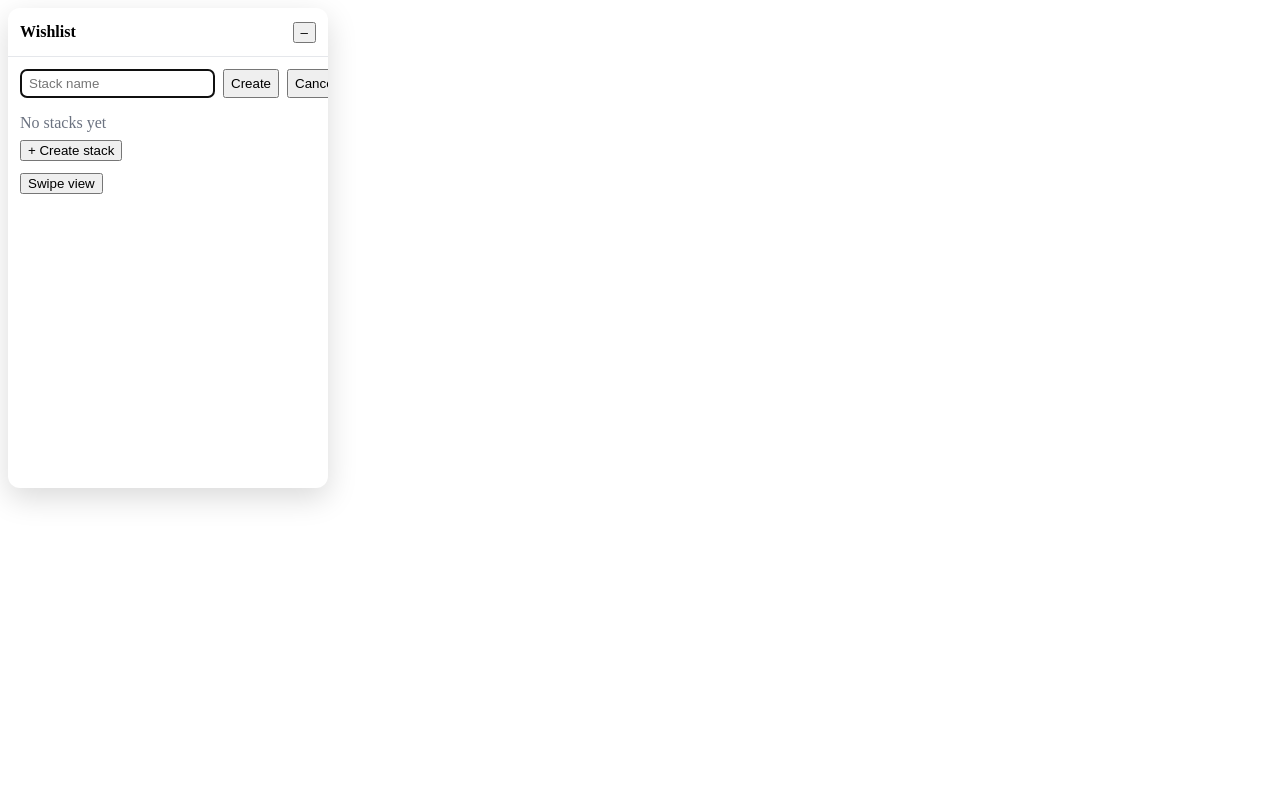
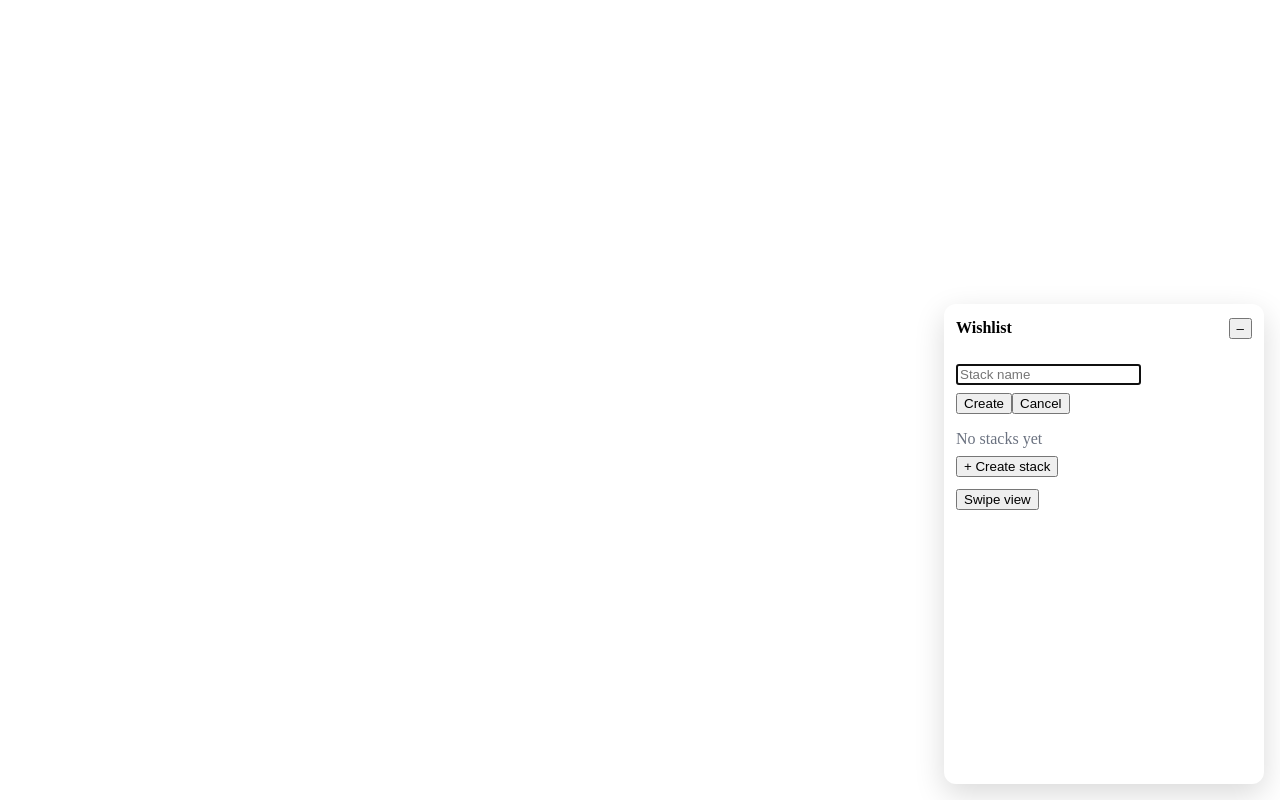
Before and after one commit to KhangLeThanh/widget, a React app: page / in a window 1280 px wide. Both pictures are taken after a click on the button "+ Create stack". Built offline with nearby package versions, Linux system fonts and the light colour scheme; the HTML template or start-up script is replaced by a standard one.

Commit message:
modify logic of create stack

```diff
--- a/src/features/wishlist/wishlistSlice.ts
+++ b/src/features/wishlist/wishlistSlice.ts
@@ -17,9 +17,6 @@ export interface WishlistState {
   stacks: Stack[];
   cards: Card[];
   activeStackId: string | null;
-  dockOpen: boolean;
-  filterText: string;
-  isCreatingStack: boolean;
   dockExpanded: boolean;
   swipeMode: boolean;
   showCreateStack: boolean;
@@ -29,9 +26,6 @@ const initialState: WishlistState = {
   stacks: [],
   cards: [],
   activeStackId: null,
-  dockOpen: true,
-  filterText: "",
-  isCreatingStack: false,
   dockExpanded: true,
   swipeMode: false,
   showCreateStack: false,
@@ -43,13 +37,17 @@ const wishlistSlice = createSlice({
   reducers: {
     stackAdded: {
       prepare(name: string) {
-        return { payload: { id: nanoid(), name } };
+        return {
+          payload: {
+            id: nanoid(),
+            name,
+          },
+        };
       },
       reducer(state, action: PayloadAction<Stack>) {
         state.stacks.push(action.payload);
-        if (!state.activeStackId) {
-          state.activeStackId = action.payload.id;
-        }
+        state.activeStackId = action.payload.id;
+        state.showCreateStack = false;
       },
     },
 
@@ -73,12 +71,20 @@ const wishlistSlice = createSlice({
       },
     },
 
+    cardMoved(
+      state,
+      action: PayloadAction<{ cardId: string; stackId: string }>
+    ) {
+      const card = state.cards.find((c) => c.id === action.payload.cardId);
+      if (card) card.stackId = action.payload.stackId;
+    },
+
     dockToggled(state) {
       state.dockExpanded = !state.dockExpanded;
     },
 
-    filterChanged(state, action: PayloadAction<string>) {
-      state.filterText = action.payload;
+    toggleSwipeMode(state) {
+      state.swipeMode = !state.swipeMode;
     },
 
     openCreateStack(state) {
@@ -88,18 +94,6 @@ const wishlistSlice = createSlice({
     closeCreateStack(state) {
       state.showCreateStack = false;
     },
-    toggleSwipeMode(state) {
-      state.swipeMode = !state.swipeMode;
-    },
-    cardMoved(
-      state,
-      action: PayloadAction<{ cardId: string; stackId: string }>
-    ) {
-      const card = state.cards.find((c) => c.id === action.payload.cardId);
-      if (card) {
-        card.stackId = action.payload.stackId;
-      }
-    },
   },
 });
 
@@ -107,12 +101,11 @@ export const {
   stackAdded,
   stackSelected,
   cardAdded,
+  cardMoved,
   dockToggled,
-  filterChanged,
+  toggleSwipeMode,
   openCreateStack,
   closeCreateStack,
-  toggleSwipeMode,
-  cardMoved,
 } = wishlistSlice.actions;
 
 export default wishlistSlice.reducer;
--- a/src/stacks/CreateStackForm.tsx
+++ b/src/stacks/CreateStackForm.tsx
@@ -11,41 +11,27 @@ export function CreateStackForm() {
 
   function onSubmit(e: React.FormEvent) {
     e.preventDefault();
-
     if (!name.trim()) return;
 
     dispatch(stackAdded(name.trim()));
-    dispatch(closeCreateStack());
     setName("");
   }
 
   return (
-    <form
-      onSubmit={onSubmit}
-      style={{
-        display: "flex",
-        gap: 8,
-        marginBottom: 12,
-      }}
-    >
+    <form style={{ marginBottom: 12 }} onSubmit={onSubmit}>
       <input
         autoFocus
+        placeholder="Stack name"
         value={name}
         onChange={(e) => setName(e.target.value)}
-        placeholder="Stack name"
-        style={{
-          flex: 1,
-          padding: "6px 8px",
-          borderRadius: 6,
-          border: "1px solid #d1d5db",
-        }}
       />
 
-      <button type="submit">Create</button>
-
-      <button type="button" onClick={() => dispatch(closeCreateStack())}>
-        Cancel
-      </button>
+      <div style={{ marginTop: 8 }}>
+        <button type="submit">Create</button>
+        <button type="button" onClick={() => dispatch(closeCreateStack())}>
+          Cancel
+        </button>
+      </div>
     </form>
   );
 }
--- a/src/widget/WishlistDock.tsx
+++ b/src/widget/WishlistDock.tsx
@@ -1,36 +1,39 @@
 import { useAppDispatch, useAppSelector } from "../hooks/redux";
 import { dockToggled } from "../features/wishlist/wishlistSlice";
 import { StackList } from "../stacks/StackList";
+import { CreateStackForm } from "../stacks/CreateStackForm";
 import { AddCardForm } from "../cards/AddCardForm";
 import { CardList } from "../cards/CardList";
 import { SwipeToggle } from "../cards/SwipeToggle";
-import { CreateStackForm } from "../stacks/CreateStackForm";
 
 export function WishlistDock() {
   const dispatch = useAppDispatch();
   const expanded = useAppSelector((s) => s.wishlist.dockExpanded);
   const showCreateStack = useAppSelector((s) => s.wishlist.showCreateStack);
+
   return (
     <div
       style={{
+        position: "fixed",
+        right: 16,
+        bottom: 16,
         width: expanded ? 320 : 180,
         height: expanded ? 480 : 180,
-        background: "#ffffff",
+        transition: "all 0.25s ease",
+        background: "#fff",
         borderRadius: 12,
         boxShadow: "0 10px 30px rgba(0,0,0,0.15)",
-        transition: "all 0.25s ease",
         overflow: "hidden",
-        zIndex: 9999,
       }}
     >
+      {/* Header */}
       <div
         style={{
           height: 48,
           display: "flex",
+          justifyContent: "space-between",
           alignItems: "center",
-          justifyContent: "space-between",
           padding: "0 12px",
-          borderBottom: "1px solid #e5e7eb",
         }}
       >
         <strong>Wishlist</strong>
```
